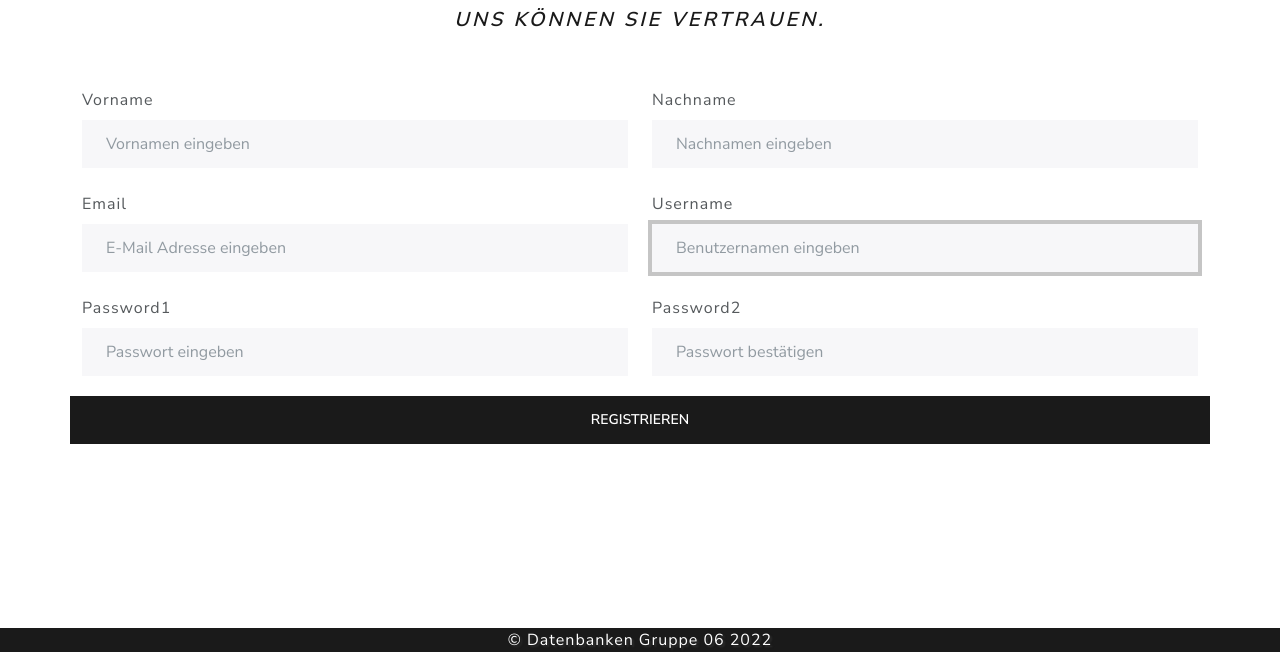
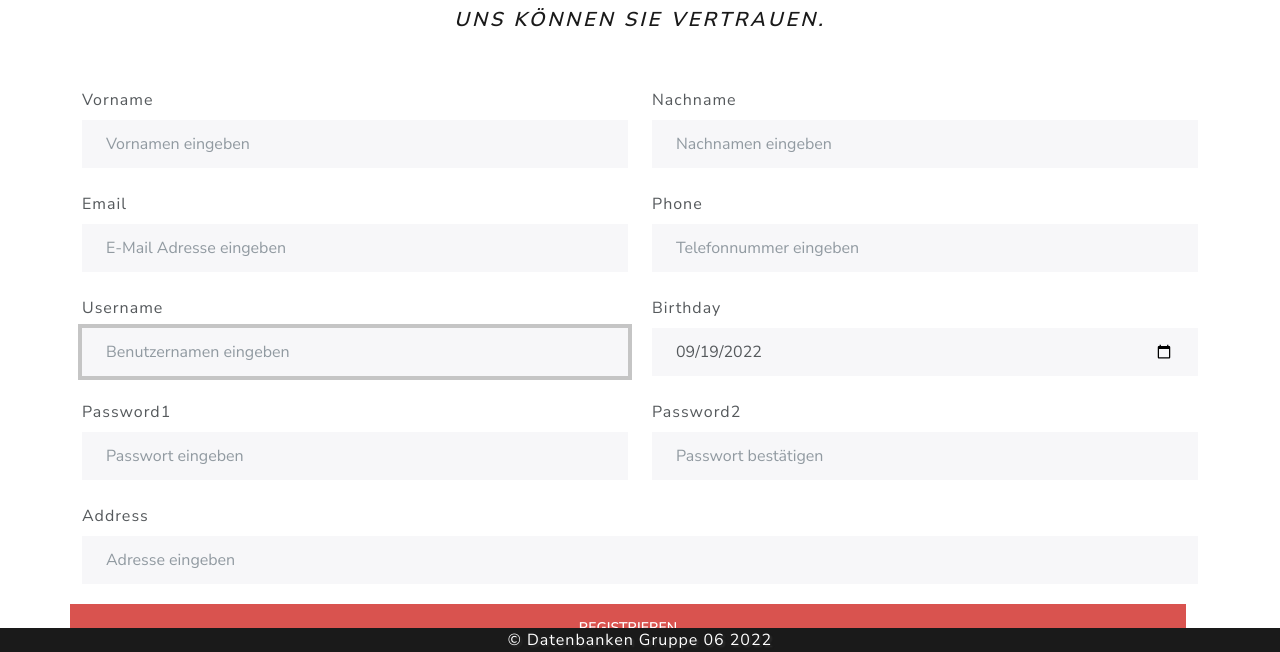
Before and after one commit to timstallinger/bank-website, a Django app: page /accounts/register/ in a window 1280 px wide. Shown: the part 209-861 px from the top of the page. Run offline with Django 4.2, Linux system fonts and the light colour scheme; some libraries are stand-ins or nearby versions.

Commit message:
Person in Models angepasst und Register Form angepasst mit Datepicker für Geburtstag

```diff
--- a/megagutebank/home/forms.py
+++ b/megagutebank/home/forms.py
@@ -1,10 +1,10 @@
 from django import forms
 from django.forms import ModelForm
 from django.contrib.auth.forms import UserCreationForm
-from django.contrib.auth.models import User
 import random
+import datetime
 
-from .models import Account, SavingsAccount
+from .models import Person, SavingsAccount
 
 class SignUpForm(UserCreationForm):
     vorname = forms.CharField(max_length=30, required=True,
@@ -19,17 +19,34 @@ class SignUpForm(UserCreationForm):
                 'class': 'form-control',
                 'placeholder': 'Nachnamen eingeben',
             }))
+    username = forms.CharField(max_length=30, required=True,
+        widget=forms.TextInput(
+            attrs={
+                'class': 'form-control',
+                'placeholder': 'Benutzernamen eingeben',
+            }))
     email = forms.EmailField(max_length=254,
         widget=forms.TextInput(
             attrs={
                 'class': 'form-control',
                 'placeholder': 'E-Mail Adresse eingeben',
             }))
-    username = forms.CharField(max_length=30, required=True,
+    phone = forms.CharField(max_length=30, required=True,
         widget=forms.TextInput(
             attrs={
                 'class': 'form-control',
-                'placeholder': 'Benutzernamen eingeben',
+                'placeholder': 'Telefonnummer eingeben',
+            }))
+    address = forms.CharField(max_length=30, required=True,
+        widget=forms.TextInput(
+            attrs={
+                'class': 'form-control',
+                'placeholder': 'Adresse eingeben',
+            }))
+    birthday = forms.DateField(initial=datetime.date.today,
+    widget=forms.widgets.DateInput(
+        attrs={
+            'type': 'date', 'class': 'form-control','min': '1900-01-01', 'max': datetime.date.today() - datetime.timedelta(days=18*365)
             }))
     password1 = forms.CharField(max_length=30, required=True, help_text='Mindestens 8 Zeichen lang und darf nicht zu einfach sein.',
         widget=forms.PasswordInput(
@@ -44,8 +61,8 @@ class SignUpForm(UserCreationForm):
                 'placeholder': 'Passwort bestätigen',
             }))
     class Meta:
-        model = User
-        fields = ('vorname', 'nachname', 'email', 'username', 'password1', 'password2', )
+        model = Person
+        fields = ('vorname', 'nachname', 'email', 'phone', 'username', 'birthday', 'password1', 'password2', )
 
     def save(self, commit=True):
         user = super(SignUpForm, self).save(commit=False)
--- a/megagutebank/home/models.py
+++ b/megagutebank/home/models.py
@@ -15,7 +15,11 @@ class Bank(models.Model):
 class Employee(models.Model):
     eid = models.IntegerField(primary_key=True)
 
-
+class Person(User):
+    profile_picture = models.ImageField(upload_to='profile_pictures', blank=True, null=True)
+    address = models.CharField(max_length=100)
+    phone_number = models.CharField(max_length=20, null=True)
+    birthday = models.DateField()
 
 
 class Account(models.Model):
--- a/megagutebank/templates/register.html
+++ b/megagutebank/templates/register.html
@@ -25,10 +25,10 @@
         {% endif %}
       {% endfor %}
       <div class="row">
-        <button type="submit" class="btn btn-primary" style="margin-top: 20px">Registrieren</button>
+        <button type="submit" class="btn btn-danger" style="margin-top: 20px">Registrieren</button>
 
       </div>
     </form>
   </div>
-
+<!--TODO: Footer anpassen-->
 {% endblock %}
```
Also changed, not shown: megagutebank/home/migrations/0003_person.py (added), megagutebank/home/migrations/0004_rename_birth_date_person_birthday.py (added).
